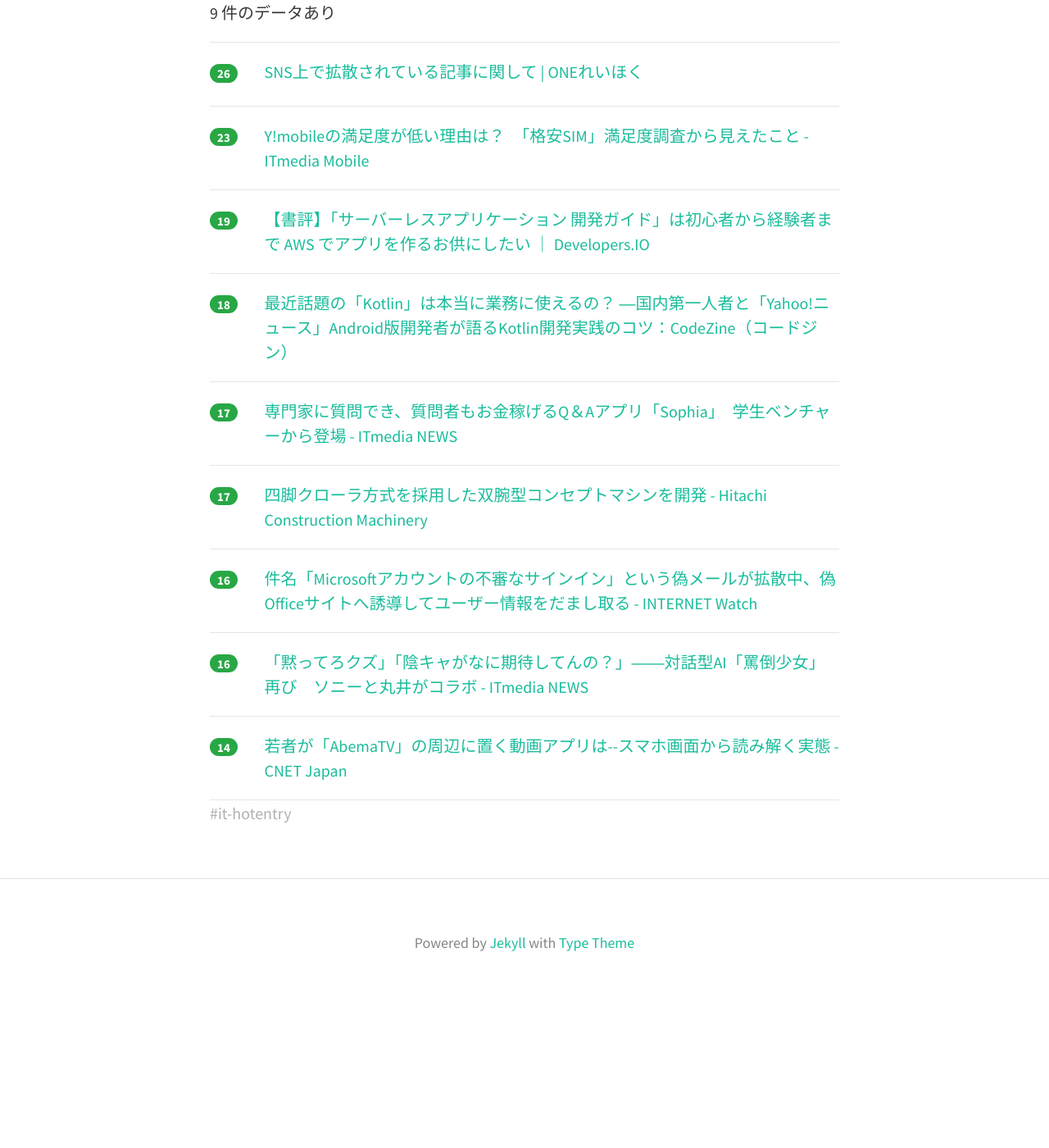
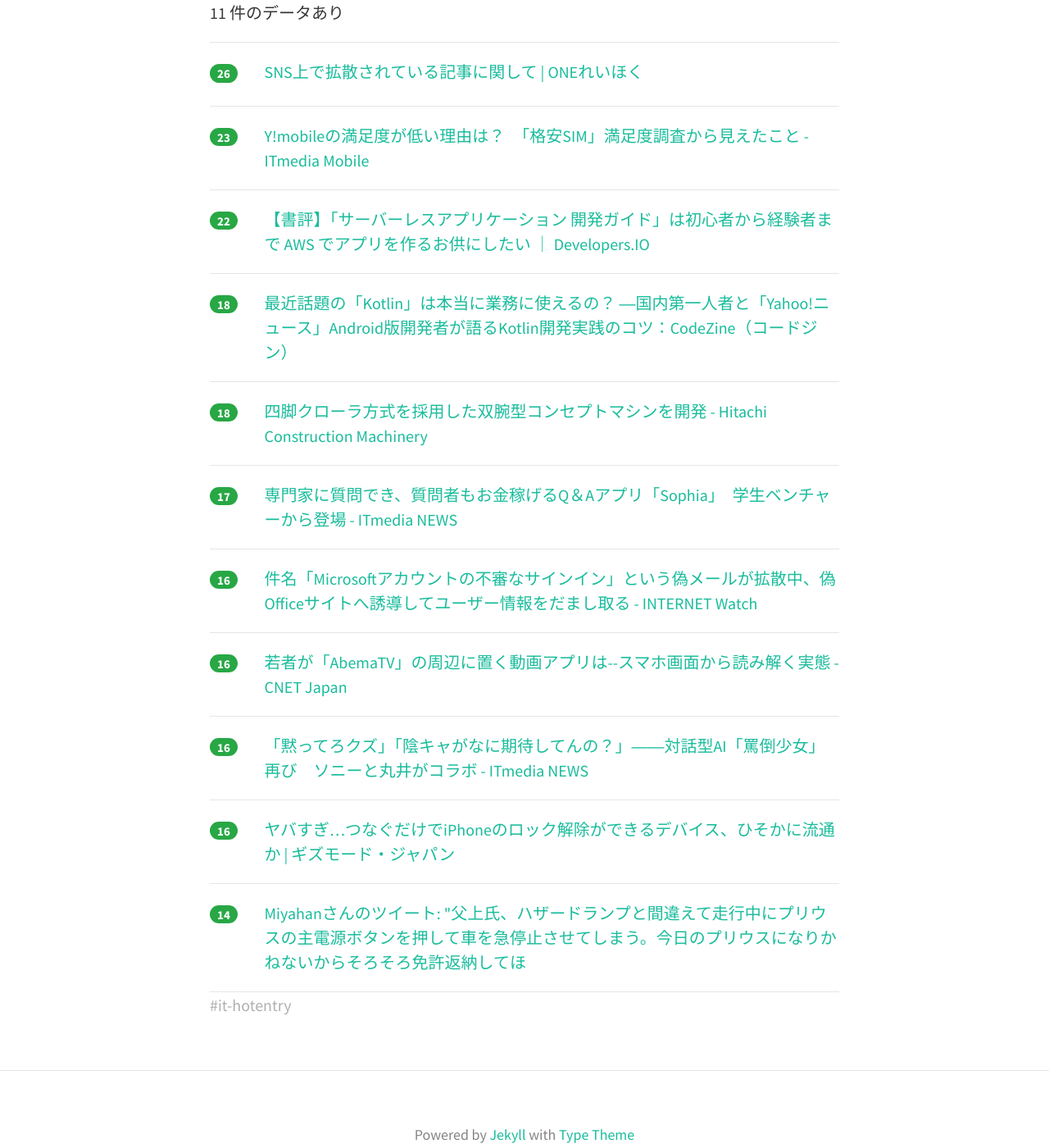
Before and after one commit to yatta47/hatena-matome-site, a Jekyll site: the page built from _posts/2018-03-23-hatena.md, in a window 1280 px wide and 1400 px high, scrolled down 322 px. Shown: the whole window at 82% size. Built offline with Jekyll 4.4.1, drawn with Linux system fonts in a browser that asks for light colours; nearby versions of some CDN libraries; before the commit the page ends 1549 px from its top, so only the background shows below that.

Commit message:
Updated 2018-03-23

```diff
--- a/_posts/2018-03-23-hatena.md
+++ b/_posts/2018-03-23-hatena.md
@@ -1,10 +1,10 @@
 ---
 layout: post
 title:  "2018-03-23 はてぶIT"
-date:   2018-03-23 03:02:38
+date:   2018-03-23 04:02:13
 tags: [it-hotentry]
 ---
-9 件のデータあり
+11 件のデータあり
 
 <hr><div class="row">
 <div class="col-1"><span class="badge badge-pill badge-success h2">26</span></div>
@@ -17,7 +17,7 @@ tags: [it-hotentry]
 </div>
 <hr>
 <div class="row">
-<div class="col-1"><span class="badge badge-pill badge-success h2">19</span></div>
+<div class="col-1"><span class="badge badge-pill badge-success h2">22</span></div>
 <div class="col-11"><a href='https://dev.classmethod.jp/server-side/serverless/book-serverless-application-guide/' target='_blank'>【書評】「サーバーレスアプリケーション 開発ガイド」は初心者から経験者まで AWS でアプリを作るお供にしたい ｜ Developers.IO</a></div>
 </div>
 <hr>
@@ -27,13 +27,13 @@ tags: [it-hotentry]
 </div>
 <hr>
 <div class="row">
-<div class="col-1"><span class="badge badge-pill badge-success h2">17</span></div>
-<div class="col-11"><a href='http://www.itmedia.co.jp/news/articles/1803/22/news105.html' target='_blank'>専門家に質問でき、質問者もお金稼げるQ＆Aアプリ「Sophia」　学生ベンチャーから登場 - ITmedia NEWS</a></div>
+<div class="col-1"><span class="badge badge-pill badge-success h2">18</span></div>
+<div class="col-11"><a href='https://www.hitachicm.com/global/jp/news-jpn/press/18-03-22j-2/' target='_blank'>四脚クローラ方式を採用した双腕型コンセプトマシンを開発 - Hitachi Construction Machinery</a></div>
 </div>
 <hr>
 <div class="row">
 <div class="col-1"><span class="badge badge-pill badge-success h2">17</span></div>
-<div class="col-11"><a href='https://www.hitachicm.com/global/jp/news-jpn/press/18-03-22j-2/' target='_blank'>四脚クローラ方式を採用した双腕型コンセプトマシンを開発 - Hitachi Construction Machinery</a></div>
+<div class="col-11"><a href='http://www.itmedia.co.jp/news/articles/1803/22/news105.html' target='_blank'>専門家に質問でき、質問者もお金稼げるQ＆Aアプリ「Sophia」　学生ベンチャーから登場 - ITmedia NEWS</a></div>
 </div>
 <hr>
 <div class="row">
@@ -43,11 +43,21 @@ tags: [it-hotentry]
 <hr>
 <div class="row">
 <div class="col-1"><span class="badge badge-pill badge-success h2">16</span></div>
+<div class="col-11"><a href='https://japan.cnet.com/article/35116350/' target='_blank'>若者が「AbemaTV」の周辺に置く動画アプリは--スマホ画面から読み解く実態 - CNET Japan</a></div>
+</div>
+<hr>
+<div class="row">
+<div class="col-1"><span class="badge badge-pill badge-success h2">16</span></div>
 <div class="col-11"><a href='http://www.itmedia.co.jp/news/articles/1803/22/news124.html' target='_blank'>「黙ってろクズ」「陰キャがなに期待してんの？」――対話型AI「罵倒少女」再び　ソニーと丸井がコラボ - ITmedia NEWS</a></div>
 </div>
 <hr>
 <div class="row">
-<div class="col-1"><span class="badge badge-pill badge-success h2">14</span></div>
-<div class="col-11"><a href='https://japan.cnet.com/article/35116350/' target='_blank'>若者が「AbemaTV」の周辺に置く動画アプリは--スマホ画面から読み解く実態 - CNET Japan</a></div>
+<div class="col-1"><span class="badge badge-pill badge-success h2">16</span></div>
+<div class="col-11"><a href='https://www.gizmodo.jp/2018/03/grayshift-graykey-iphone-unlock.html' target='_blank'>ヤバすぎ…つなぐだけでiPhoneのロック解除ができるデバイス、ひそかに流通か | ギズモード・ジャパン</a></div>
 </div>
 <hr>
+<div class="row">
+<div class="col-1"><span class="badge badge-pill badge-success h2">14</span></div>
+<div class="col-11"><a href='http://twitter.com/miyahancom/status/976389783734820866' target='_blank'>Miyahanさんのツイート: "父上氏、ハザードランプと間違えて走行中にプリウスの主電源ボタンを押して車を急停止させてしまう。今日のプリウスになりかねないからそろそろ免許返納してほ</a></div>
+</div>
+<hr>
```
